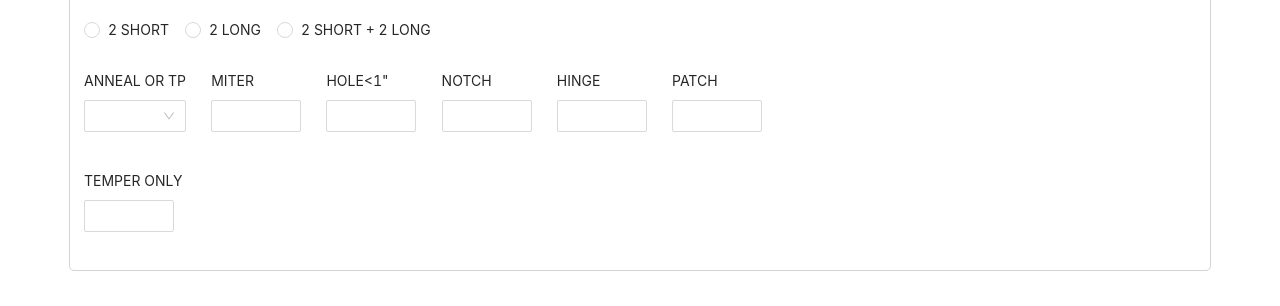
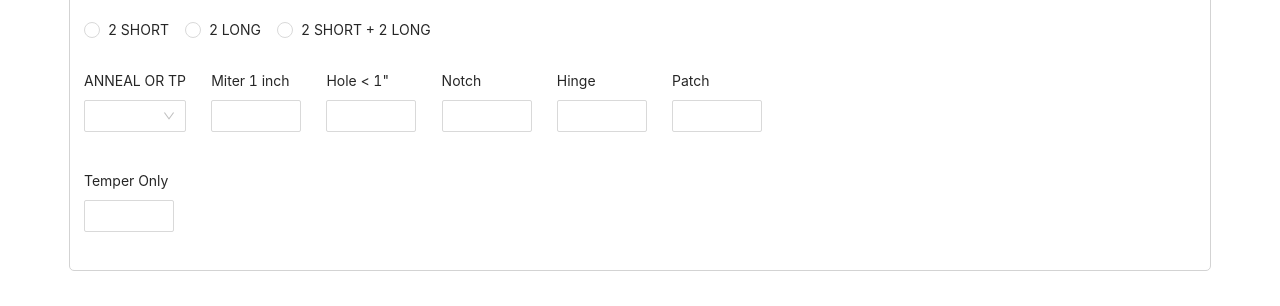
Before and after one commit to munjo5746/simple_menu, a React (Create React App) app: page / in a window 1280 px wide. Shown: the part 283-589 px from the top of the page. Built offline with nearby package versions, Linux system fonts and the light colour scheme.

Commit message:
few fields at this end now rendered with map

```diff
--- a/src/App.tsx
+++ b/src/App.tsx
@@ -294,24 +294,19 @@ function App() {
                                     ))}
                                 </Select>
                             </Form.Item>
-                            <Form.Item label="MITER">
-                                <InputNumber name="miter" />
-                            </Form.Item>
-                            <Form.Item label='HOLE<1"'>
-                                <InputNumber />
-                            </Form.Item>
-                            <Form.Item label="NOTCH">
-                                <InputNumber />
-                            </Form.Item>
-                            <Form.Item label="HINGE">
-                                <InputNumber />
-                            </Form.Item>
-                            <Form.Item label="PATCH">
-                                <InputNumber />
-                            </Form.Item>
-                            <Form.Item label="TEMPER ONLY">
-                                <InputNumber />
-                            </Form.Item>
+
+                            {([
+                                'miter_1_inch',
+                                'hole_1_inch_or_less',
+                                'notch',
+                                'hinge',
+                                'patch',
+                                'temper_only',
+                            ] as FieldKey[]).map((key) => (
+                                <Form.Item key={key} label={TitleMap[key]}>
+                                    <InputNumber />
+                                </Form.Item>
+                            ))}
                         </div>
                     </Form>
                 </div>
```
